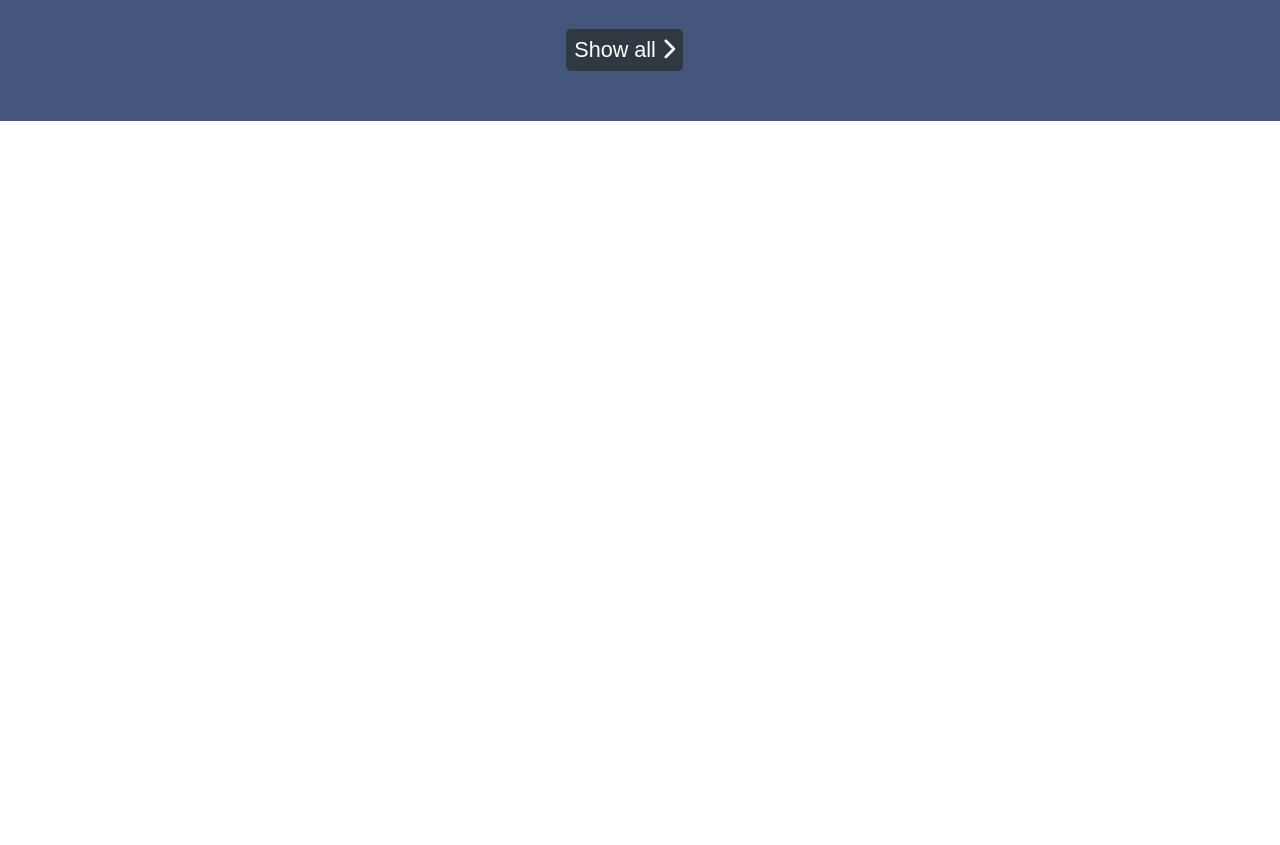
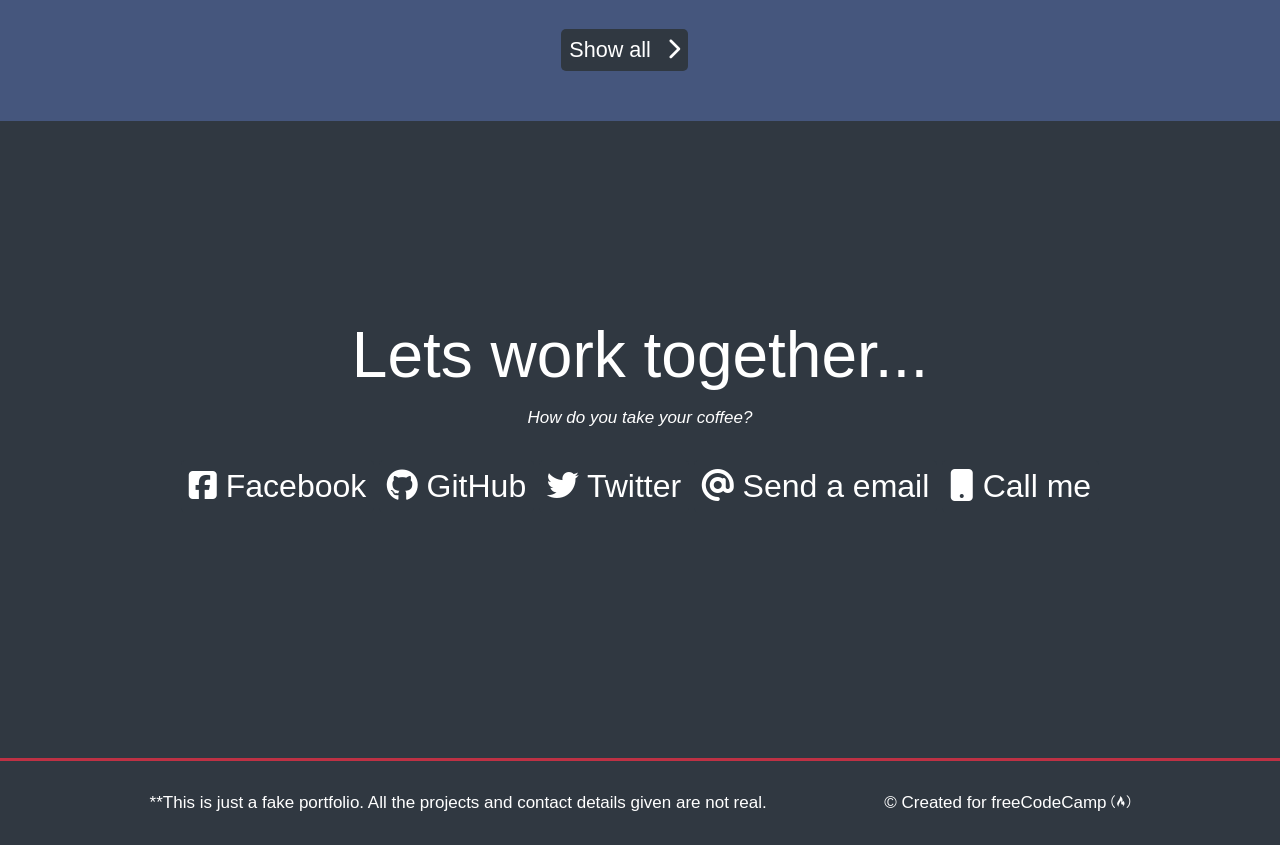
Before and after one commit to serovelchin/portfolio-webpage1, a plain HTML site: page index.html in a window 1280 px wide. Shown: the part 1789-2634 px from the top of the page. Before the commit the page ends 1910 px from the top, so only its background shows below. Drawn offline with Linux system fonts and the light colour scheme.

Commit message:
project completed successfully and recommited

```diff
--- a/index.html
+++ b/index.html
@@ -81,7 +81,42 @@
         <i class="fa-solid fa-chevron-right"></i>
     </a>
    </section>
-   <section id="contact"></section>
-   <footer></footer>
+   <section id="contact" class="contact-s">
+    <div class="contact-h">
+        <h2>Lets work together...</h2>
+    <p>How do you take your coffee?</p>
+    </div>
+    <div class="contact-links">
+        <a href="https://facebook.com/freecodecamp" target="_blank" class="btn contact-details">
+            <i class="fa-brands fa-square-facebook"></i>
+             Facebook
+        </a>
+        <a href="https://github.com/freecodecamp" target="_blank" class="btn contact-details">
+            <i class="fa-brands fa-github"></i>
+            GitHub
+        </a>
+        <a href="https://twitter.com/freecodecamp" target="_blank" class="btn contact-details">
+            <i class="fa-brands fa-twitter"></i>
+            Twitter
+        </a>
+        <a href="mailto:example@example.com" target="_blank" class="btn contact-details">
+            <i class="fa-solid fa-at"></i>
+            Send a email
+        </a>
+        <a href="https://personal-portfolio.freecodecamp.rocks/tel:555-555-5555" target="_blank" class="btn contact-details">
+            <i class="fa-solid fa-mobile-button"></i>
+            Call me
+        </a>
+    </div>
+   </section>
+   <footer>
+    <p>**This is just a fake portfolio. All the projects and contact details given are not real.</p>
+    <p class="p-item1">
+        © Created for
+        <a class="footer-link" href="https://www.freecodecamp.com/" target="_blank">freeCodeCamp
+           <i class="fa-brands fa-free-code-camp"></i>
+        </a>
+    </p>
+   </footer>
 </body>
 </html>
--- a/styles.css
+++ b/styles.css
@@ -35,7 +35,7 @@ body{
     font-style: inherit;
 }
 
- a:hover{
+ li > a:hover{
     transition:background 0.3s ease-out;
     background-color: #351115;
 }
@@ -106,10 +106,6 @@ ul{
     padding:inherit;
 }
 
-a{
-    text-decoration: none;
-    color: white;
-}
 
 .project-image{
     height: calc(100% - 4rem);
@@ -119,8 +115,6 @@ a{
 
 img{
     display: block;
-    //overflow-clip-margin:content-box;
-    //overflow: clip;
 }
 
 .project-title{
@@ -133,9 +127,13 @@ img{
     color:#303841;
     transition: color 0.3s ease-out;
 }
+
+.project:hover .code{
+    color: #ff7f50;
+}
  .btn-show-all:hover{
     font-size: 1.3rem;
-    transition:background 0.5s ease-in-out;
+
     background-color: #be3144;
  }
 
@@ -146,11 +144,84 @@ img{
     border-radius: 5px;
     margin-bottom: 3rem;
     background-color: #303841;
+    transition:background 0.5s ease-out;
 }
-.btn-show-all  i:hover{
+.btn-show-all:hover > i{
+    transform: translateX(2px);
+
+}
+
+.btn-show-all > i{
     margin-left: 10px;
-    transform: translate(1);
+    transform: translateX(0);
     transition: transform 0.5s ease-out;
     font-weight: 900;
 
 }
+
+
+.contact-s{
+    display: flex;
+    flex-direction: column;
+    justify-content: center;
+    align-items: center;
+    background-color:#303841;
+    border-bottom:3px solid #be3144;
+    text-align: center;
+    width: 100%;
+    height: 80vh;
+    padding: 0 2rem;
+}
+
+.contact-h > h2{
+    font-family:'Raleway', sans-serif;
+    font-size: 4rem;
+    font-weight: 500;
+    text-align: center;
+    color: white;
+    margin-bottom: 1rem;
+}
+
+.contact-h > p{
+    font-style: italic;
+    color: white;
+    margin-bottom: 2rem;
+}
+
+.contact-details{
+    font-size: 2rem;
+    transform: translateY(0);
+    transition: transform 0.3s ease-out;
+}
+
+.contact-details:hover{
+    transform: translateY(10px);
+}
+
+footer {
+    font-weight: 300;
+    display: flex;
+    justify-content: space-evenly;
+    padding: 2rem;
+    background-color: #303841;
+    border-top: 4px red;
+}
+p{
+    color: white;
+    font-size: 17px;
+}
+
+.footer-link{
+    font-size: 17px;
+    padding: 0px;
+}
+
+*{
+    scroll-behavior: smooth;
+}
+
+@media(max-width:75em){
+    html{
+        font-size: 60%;
+    }
+}
```
